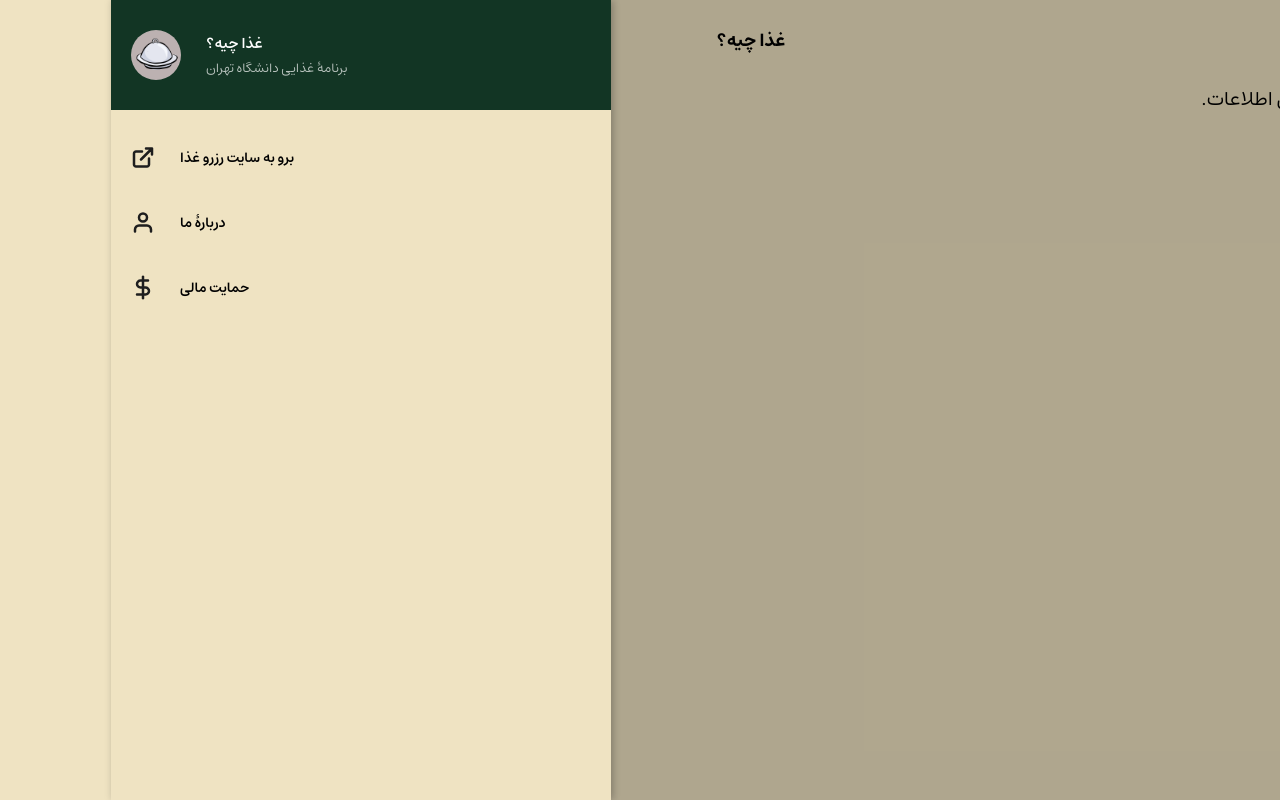
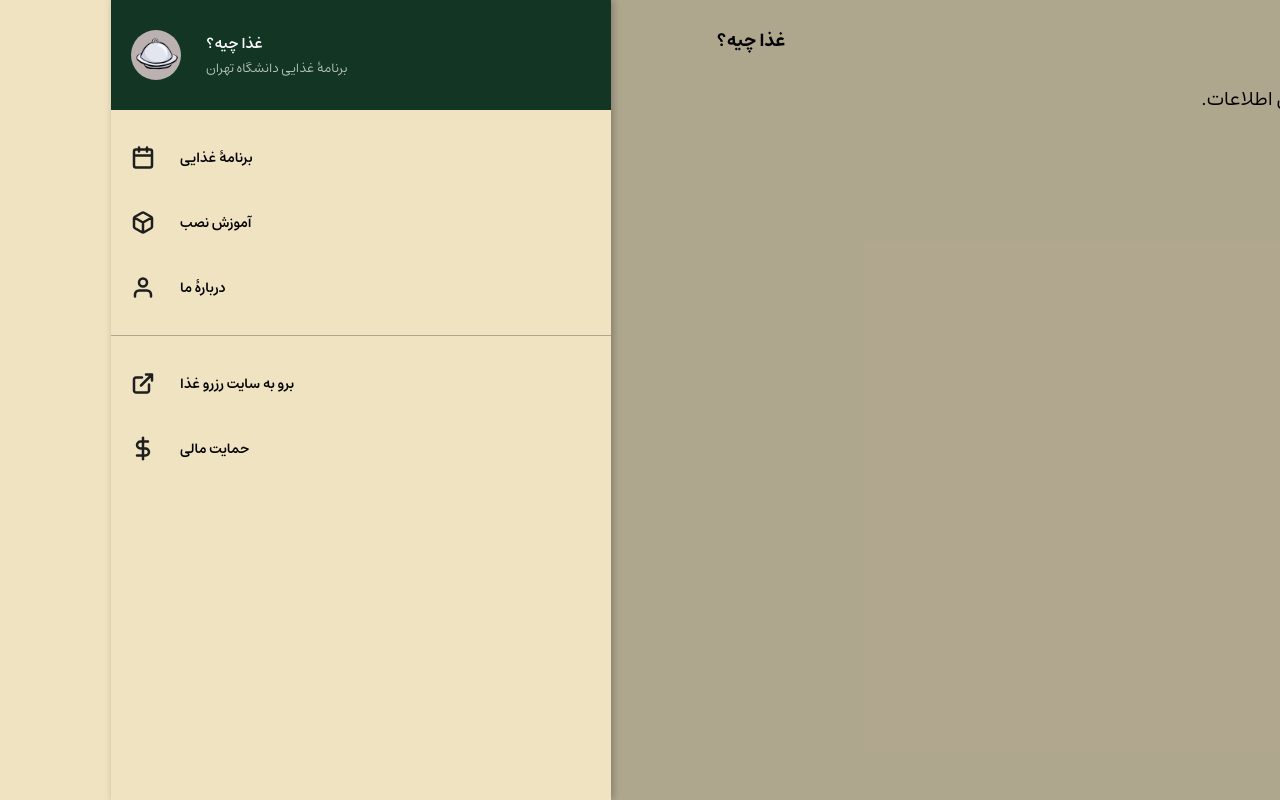
Before and after one commit to mitinull/ghch-react, a React (Vite) app: page / in a window 1280 px wide. Both pictures are taken after a click on the picture 37 px from the left and 41 px from the top of the page. Built offline with nearby package versions, Linux system fonts and the light colour scheme; no server answers.

Commit message:
creating SidebarContext and adding Sidebar Items with icon

```diff
--- a/src/App.jsx
+++ b/src/App.jsx
@@ -7,24 +7,19 @@ import { Header } from "./components/Header/Header";
 import { useTab } from "./contexts/TabContext";
 import { MEAL_LIST_TAB, NEXT_MEALS_TAB } from "./constants";
 import { Sidebar } from "./components/Sidebar/Sidebar";
-import { useState } from "react";
 
 const queryClient = new QueryClient();
 
 function App() {
   const { tab } = useTab();
-  const [isSidebarOpen, setIsSidebarOpen] = useState(false);
 
   return (
     <QueryClientProvider client={queryClient}>
-      <Header openSidebar={() => setIsSidebarOpen(true)} />
+      <Header />
       {tab === NEXT_MEALS_TAB && <NextMeals />}
       {tab === MEAL_LIST_TAB && <MealList />}
       <div style={{ marginBottom: 15 }}></div>
-      <Sidebar
-        isOpen={isSidebarOpen}
-        closeSidebar={() => setIsSidebarOpen(false)}
-      />
+      <Sidebar />
       <ReactQueryDevtools />
     </QueryClientProvider>
   );
--- a/src/components/Header/Header.jsx
+++ b/src/components/Header/Header.jsx
@@ -3,9 +3,11 @@ import TwoLayersIcon from "../../assets/two-layers.svg";
 import ThreeLayersIcon from "../../assets/three-layers.svg";
 import { MEAL_LIST_TAB, NEXT_MEALS_TAB } from "../../constants";
 import { useTab } from "../../contexts/TabContext";
+import { useSidebar } from "../../contexts/SidebarContext";
 
-export function Header({ openSidebar }) {
+export function Header() {
   const { tab, setTab } = useTab();
+  const { openSidebar } = useSidebar();
 
   return (
     <div
--- a/src/components/Sidebar/Sidebar.jsx
+++ b/src/components/Sidebar/Sidebar.jsx
@@ -1,26 +1,20 @@
-import ExternalLinkIcon from "../../assets/external-link.svg";
+import CalendarIcon from "../../assets/calendar.svg";
+import BoxIcon from "../../assets/box.svg";
 import UserIcon from "../../assets/user.svg";
 import DollarIcon from "../../assets/dollar.svg";
-import { useEffect } from "react";
+import ExternalLinkIcon from "../../assets/external-link.svg";
+import { useTab } from "../../contexts/TabContext";
+import { MEAL_LIST_TAB, NEXT_MEALS_TAB } from "../../constants";
+import { useSidebar } from "../../contexts/SidebarContext";
 
-export function Sidebar({ isOpen, closeSidebar }) {
-  useEffect(() => {
-    const handleBackButton = (e) => {
-      closeSidebar();
-    };
+export function Sidebar() {
+  const { tab, setTab } = useTab();
+  const { sidebarIsOpen, closeSidebar } = useSidebar();
 
-    window.addEventListener("popstate", handleBackButton);
-    return () => window.removeEventListener("popstate", handleBackButton);
-  }, []);
-
-  useEffect(() => {
-    if (isOpen) {
-      if (window.history.state !== "sidebar")
-        window.history.pushState("sidebar", "");
-    } else {
-      if (window.history.state === "sidebar") window.history.back();
-    }
-  }, [isOpen]);
+  const handleClick = (func) => () => {
+    func();
+    closeSidebar();
+  };
 
   return (
     <div>
@@ -32,8 +26,8 @@ export function Sidebar({ isOpen, closeSidebar }) {
           backgroundColor: "#0004",
           width: "100vw",
           height: "100vh",
-          pointerEvents: isOpen ? undefined : "none",
-          opacity: isOpen ? undefined : 0,
+          pointerEvents: sidebarIsOpen ? undefined : "none",
+          opacity: sidebarIsOpen ? undefined : 0,
           transition: ".3s ease-out",
         }}
         onClick={closeSidebar}
@@ -47,9 +41,9 @@ export function Sidebar({ isOpen, closeSidebar }) {
           width: "80vw",
           maxWidth: 500,
           height: "100vh",
-          boxShadow: isOpen ? "2px 0px 8px #0004" : undefined,
+          boxShadow: sidebarIsOpen ? "2px 0px 8px #0004" : undefined,
           textAlign: "left",
-          translate: isOpen ? undefined : "-100%",
+          translate: sidebarIsOpen ? undefined : "-100%",
           transition: ".3s ease-out",
         }}
         dir="ltr"
@@ -76,12 +70,33 @@ export function Sidebar({ isOpen, closeSidebar }) {
           </div>
         </div>
         <div style={{ padding: "15px 0" }}>
+          <SidebarItem
+            icon={CalendarIcon}
+            active={tab === MEAL_LIST_TAB}
+            onClick={handleClick(() => setTab(MEAL_LIST_TAB))}
+          >
+            برنامهٔ غذایی
+          </SidebarItem>
+          <SidebarItem icon={BoxIcon} active={false}>
+            آموزش نصب
+          </SidebarItem>
+          <SidebarItem icon={UserIcon} active={false}>
+            دربارهٔ ما
+          </SidebarItem>
+          <hr
+            style={{
+              height: 1,
+              fill: "black",
+              border: "none",
+              backgroundColor: "#0004",
+              margin: "15px 0",
+            }}
+          />
           <a href="http://dining2.ut.ac.ir/" target="_blank">
             <SidebarItem icon={ExternalLinkIcon}>
               برو به سایت رزرو غذا
             </SidebarItem>
           </a>
-          <SidebarItem icon={UserIcon}>دربارهٔ ما</SidebarItem>
           <a href="https://reymit.ir/ghaza" target="_blank">
             <SidebarItem icon={DollarIcon}>حمایت مالی</SidebarItem>
           </a>
@@ -91,7 +106,7 @@ export function Sidebar({ isOpen, closeSidebar }) {
   );
 }
 
-function SidebarItem({ icon, children }) {
+function SidebarItem({ icon, children, active, ...other }) {
   return (
     <div
       style={{
@@ -100,7 +115,9 @@ function SidebarItem({ icon, children }) {
         display: "flex",
         cursor: "pointer",
         alignItems: "center",
+        backgroundColor: active ? "#3E7B2744" : undefined,
       }}
+      {...other}
     >
       <img src={icon} alt={children} />
       <div style={{ fontSize: 14, fontWeight: 600 }}>{children}</div>
--- /dev/null
+++ b/src/contexts/SidebarContext.jsx
@@ -0,0 +1,25 @@
+import { createContext, useContext, useState } from "react";
+
+const SidebarContext = createContext(null);
+
+export const useSidebar = () => useContext(SidebarContext);
+
+export function SidebarProvider({ children }) {
+  const [sidebarIsOpen, setSidebarIsOpen] = useState(false);
+
+  const openSidebar = () => {
+    setSidebarIsOpen(true);
+  };
+
+  const closeSidebar = () => {
+    setSidebarIsOpen(false);
+  };
+
+  return (
+    <SidebarContext.Provider
+      value={{ sidebarIsOpen, openSidebar, closeSidebar }}
+    >
+      {children}
+    </SidebarContext.Provider>
+  );
+}
--- a/src/contexts/TabContext.jsx
+++ b/src/contexts/TabContext.jsx
@@ -1,7 +1,7 @@
 import { createContext, useContext, useState } from "react";
 import { NEXT_MEALS_TAB } from "../constants";
 
-const TabContext = createContext(NEXT_MEALS_TAB);
+const TabContext = createContext(null);
 
 export const useTab = () => useContext(TabContext);
 
--- a/src/main.jsx
+++ b/src/main.jsx
@@ -3,11 +3,14 @@ import { createRoot } from "react-dom/client";
 import "./index.css";
 import App from "./App.jsx";
 import { TabProvider } from "./contexts/TabContext.jsx";
+import { SidebarProvider } from "./contexts/SidebarContext.jsx";
 
 createRoot(document.getElementById("root")).render(
   <StrictMode>
     <TabProvider>
-      <App />
+      <SidebarProvider>
+        <App />
+      </SidebarProvider>
     </TabProvider>
   </StrictMode>
 );
```
Also changed, not shown: src/assets/box.svg (added), src/assets/calendar.svg (added).
